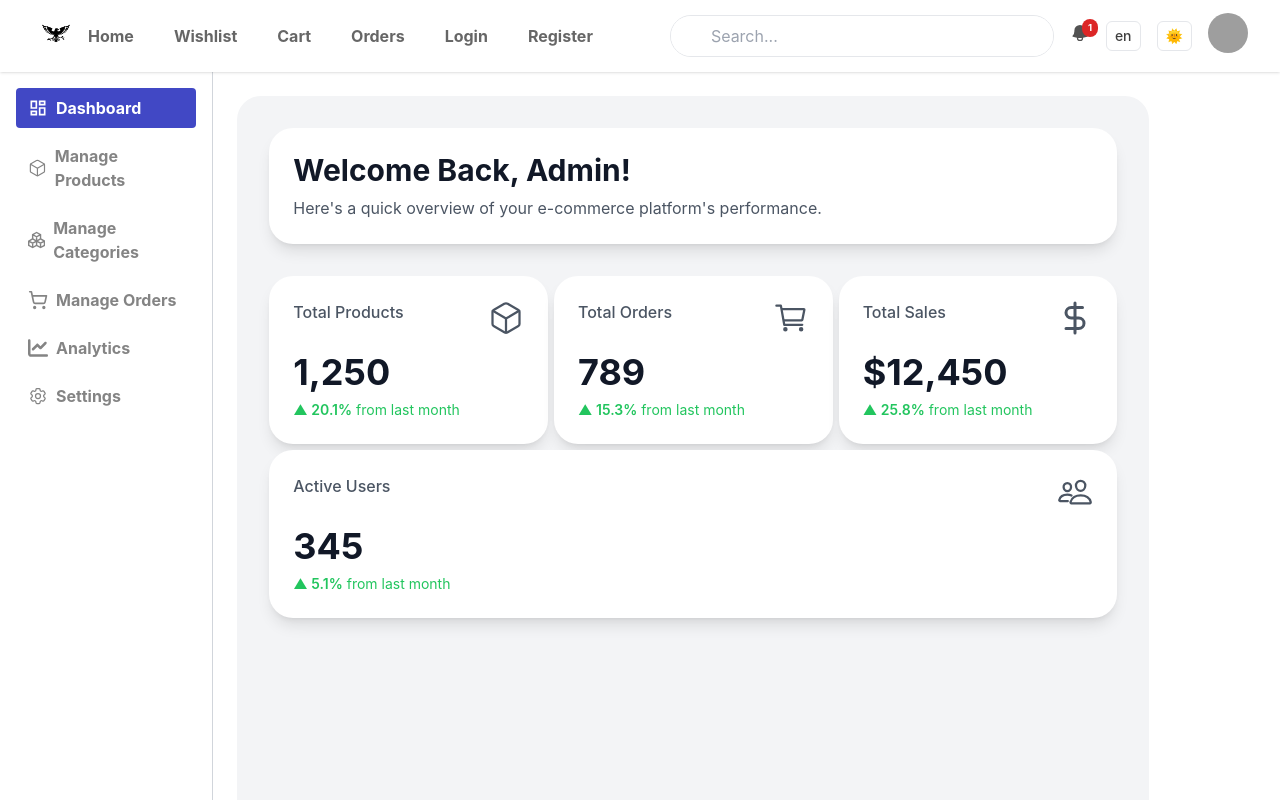
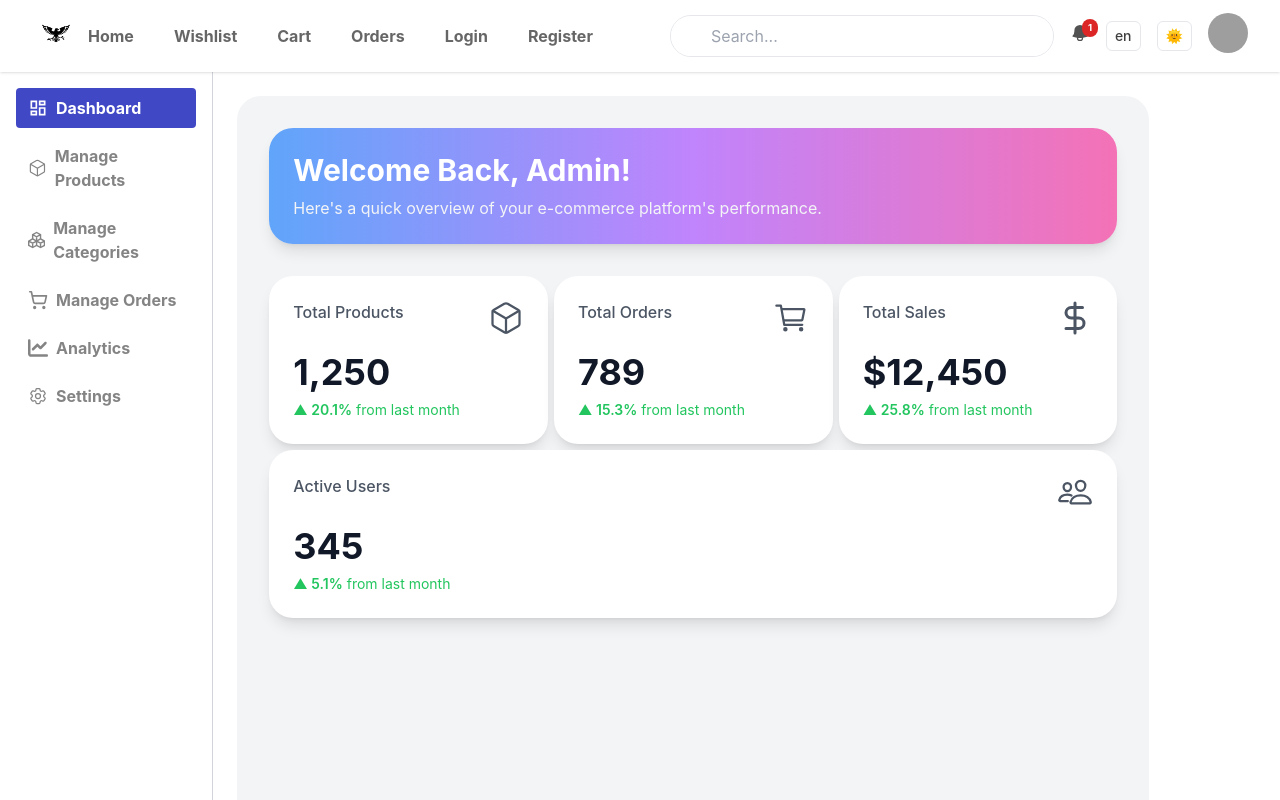
Before and after one commit to montaser-hub/Full-Stack-E-commerce-reactjs-nodejs, a React (Create React App) app: page /dashboard in a window 1280 px wide. Shown: the top 800 px of the page. Built offline with nearby package versions, Linux system fonts and the light colour scheme; grey boxes are pictures that could not be loaded.

Commit message:
DashboardHomeLang

```diff
--- a/src/App/Components/DashCard.jsx
+++ b/src/App/Components/DashCard.jsx
@@ -1,22 +1,29 @@
+import React from "react";
+import Text from "../SharedElements/Text";
+import { useSelector } from "react-redux";
+
 function DashCard({ title, value, percentageChange, icon }) {
-const textColorClass = percentageChange >= 0 ? 'text-green-500' : 'text-red-500';
-const percentIcon = percentageChange >= 0 ? '▲' : '▼';
-const formattedValue = title === 'Total Sales' ? `$${value}` : value;
+const myContent = useSelector((state) => state.myLang.content);
+
+const textColorClass = percentageChange >= 0 ? "text-green-500" : "text-red-500";
+const percentIcon = percentageChange >= 0 ? "▲" : "▼";
+const formattedValue = title === myContent.totalSales ? `$${value}` : value;
+
 return (
-<div className="bg-white p-6 rounded-3xl shadow-lg flex-1 min-w-[250px] transition duration-300 hover:shadow-xl dark:bg-neutral-700 dark:shadow-2xl dark:hover:shadow-3xl">
+    <div className="bg-white p-6 rounded-3xl shadow-lg flex-1 min-w-[250px] transition duration-300 hover:shadow-xl dark:bg-neutral-700 dark:shadow-2xl dark:hover:shadow-3xl">
     <div className="flex justify-between items-start mb-4">
-    <p className="text-gray-600 font-medium dark:text-gray-400">{title}</p>
-    <span className="text-2xl text-gray-400 dark:text-gray-500">{icon}</span>
+        <Text as="p" content={title} MyClass="text-gray-600 font-medium dark:text-gray-400" />
+        <span className="text-2xl text-gray-400 dark:text-gray-500">{icon}</span>
     </div>
 
-    <h2 className="text-4xl font-bold text-gray-900 mb-2 dark:text-white">
-    {formattedValue}
-    </h2>
+    <Text as="h2" content={formattedValue} MyClass="text-4xl font-bold text-gray-900 mb-2 dark:text-white" />
 
     <p className={`text-sm ${textColorClass}`}>
-    <span className="font-semibold">{`${percentIcon} ${Math.abs(percentageChange)}%`}</span> from last month
+        <span className="font-semibold">{`${percentIcon} ${Math.abs(percentageChange)}%`}</span>{" "}
+        {myContent.fromLastMonth}
     </p>
-</div>
+    </div>
 );
 }
+
 export default DashCard;
--- a/src/App/Layout/DashboardLayout.jsx
+++ b/src/App/Layout/DashboardLayout.jsx
@@ -19,7 +19,7 @@ const DashboardLayout = () => {
                 to="/dashboard"
                 className={({ isActive }) =>
                   isActive
-                    ? "block rounded px-3 py-2 font-bold bg-[#4148c5] text-white "
+                    ? "block rounded px-3 py-2 font-bold bg-[#4148c5] dark:bg-[#43434c] text-white "
                     : "block rounded px-3 py-2 font-bold text-[#848484] hover:bg-[#bababa] hover:text-white"
                 }
               >
--- a/src/App/Pages/Admin/DashboardHome.jsx
+++ b/src/App/Pages/Admin/DashboardHome.jsx
@@ -1,49 +1,54 @@
-import React from 'react';
-import DashCard from '../../Components/DashCard';
+import React from "react";
+import { useSelector } from "react-redux";
+import DashCard from "../../Components/DashCard";
+import Text from "../../SharedElements/Text";
 import { IoCubeOutline, IoCartOutline, IoPeopleOutline } from "react-icons/io5";
 import { LuDollarSign } from "react-icons/lu";
 
 function DashboardHome() {
+  const myContent = useSelector((state) => state.myLang.content);
+
   const statsData = [
     {
-      title: 'Total Products',
-      value: '1,250',
+      title: myContent.totalProducts,
+      value: "1,250",
       percentageChange: 20.1,
       icon: <IoCubeOutline className="text-4xl text-gray-600 dark:text-gray-400" />,
     },
     {
-      title: 'Total Orders',
-      value: '789',
+      title: myContent.totalOrders,
+      value: "789",
       percentageChange: 15.3,
       icon: <IoCartOutline className="text-4xl text-gray-600 dark:text-gray-400" />,
     },
     {
-      title: 'Total Sales',
-      value: '12,450',
+      title: myContent.totalSales,
+      value: "12,450",
       percentageChange: 25.8,
       icon: <LuDollarSign className="text-4xl text-gray-600 dark:text-gray-400" />,
     },
     {
-      title: 'Active Users',
-      value: '345',
+      title: myContent.activeUsers,
+      value: "345",
       percentageChange: 5.1,
       icon: <IoPeopleOutline className="text-4xl text-gray-600 dark:text-gray-400" />,
     },
   ];
 
   return (
-    <div className="min-h-screen bg-gray-100 p-4 sm:p-8  dark:bg-neutral-800 rounded-3xl">
-
-      <div className="bg-white p-6 rounded-3xl shadow-lg mb-8 dark:bg-neutral-600 dark:shadow-2xl ">
-        <h1 className="text-3xl font-bold text-gray-900 mb-2 dark:text-white">
-          Welcome Back, Admin!
-        </h1>
-        <p className="text-gray-600 dark:text-gray-400">
-          Here's a quick overview of your e-commerce platform's performance.
-        </p>
+    <div className="min-h-screen bg-gray-100 p-4 sm:p-8 dark:bg-neutral-800 rounded-3xl">
+      {/* Banner */}
+      <div
+        className="p-6 rounded-3xl shadow-lg mb-8
+        bg-gradient-to-r from-blue-400 via-purple-400 to-pink-400
+        dark:bg-gradient-to-r dark:from-neutral-700 dark:via-neutral-800 dark:to-neutral-900"
+      >
+        <Text as="h1" content={myContent.dashboardWelcome} MyClass="text-3xl font-bold text-white mb-2" />
+        <Text as="p" content={myContent.dashboardOverview} MyClass="text-gray-100" />
       </div>
 
-      <div className="flex flex-wrap gap-1.5 justify-center ">
+      {/* Stats Cards */}
+      <div className="flex flex-wrap gap-1.5 justify-center">
         {statsData.map((stat, index) => (
           <DashCard
             key={index}
--- a/src/Locals/ar.js
+++ b/src/Locals/ar.js
@@ -75,8 +75,15 @@ const ar = {
   Selectyourrole: "اختر دورك",
   AccountExists: "هل لديك حساب بالفعل؟",
   Here: "سجل هنا",
-  DontHaveAccount: "لا تمتلك حسابًا؟."
-
+  DontHaveAccount: "لا تمتلك حسابًا؟.",
+// Dashboard Home
+  dashboardWelcome: "مرحباً بعودتك، أيها المدير!",
+  dashboardOverview: "إليك نظرة سريعة على أداء منصتك للتجارة الإلكترونية.",
+  totalProducts: "إجمالي المنتجات",
+  totalOrders: "إجمالي الطلبات",
+  totalSales: "إجمالي المبيعات",
+  activeUsers: "المستخدمون النشطون",
+  fromLastMonth: "من الشهر الماضي"
 };
 
 export default ar;
--- a/src/Locals/en.js
+++ b/src/Locals/en.js
@@ -73,7 +73,14 @@ Here: "Login here.",
  DontHaveAccount: "Don't have an account?",
  "user": "User",
  "admin": "Admin",
-
+//Dashboard Home
+  dashboardWelcome: "Welcome Back, Admin!",
+  dashboardOverview: "Here's a quick overview of your e-commerce platform's performance.",
+  totalProducts: "Total Products",
+  totalOrders: "Total Orders",
+  totalSales: "Total Sales",
+  activeUsers: "Active Users",
+  fromLastMonth: "from last month"
 };
 
 export default en;
```
